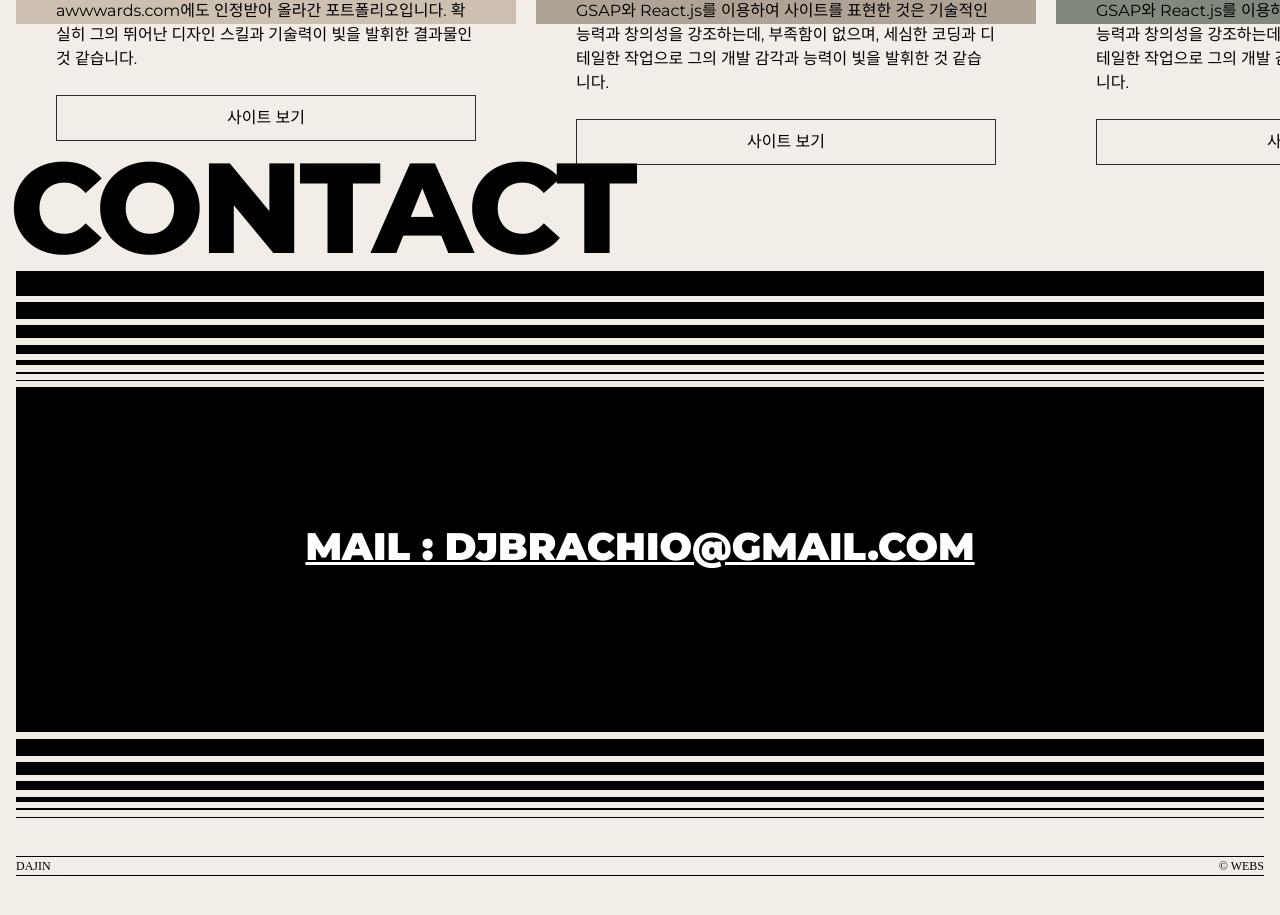
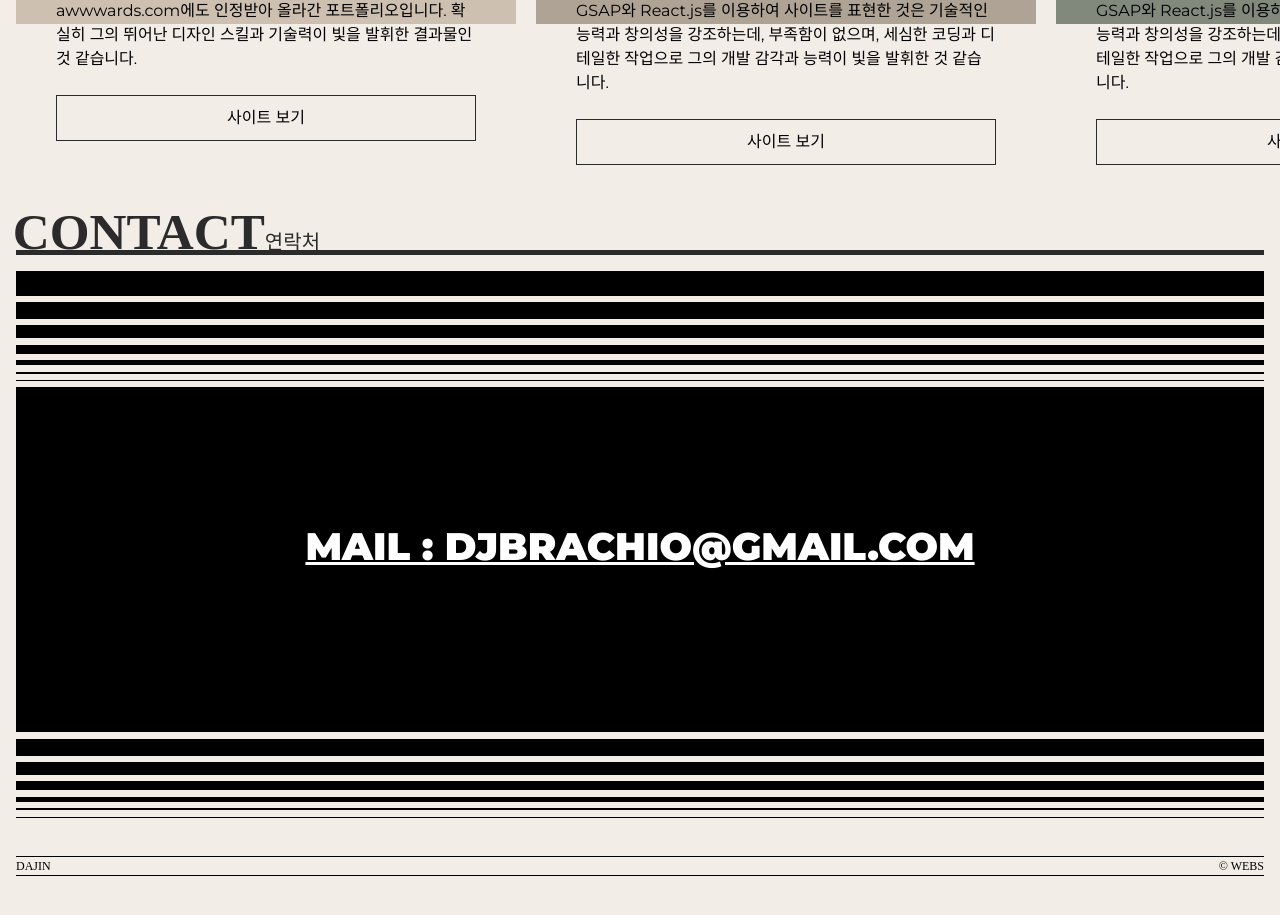
Before and after one commit to dinodajin/portfolio_react, a React (Create React App) app: page / in a window 1280 px wide. Shown: the part 3311-4226 px from the top of the page. Built offline with nearby package versions, Linux system fonts and the light colour scheme; a small style sheet from the web is missing; a web font is replaced by a local one.

Commit message:
Fix contact design

```diff
--- a/src/assets/scss/section/_contact.scss
+++ b/src/assets/scss/section/_contact.scss
@@ -16,16 +16,22 @@
     }
 
     .contact__title {
-        font-size: 10vw;
+        width: 100%;
+        height: 5vw;
+        font-size: 4vw;
+        font-weight: 900;
+        line-height: 1.6;
+        font-family: var(--mainKor-font);
         text-transform: uppercase;
-        line-height: 1;
-        font-weight: 800;
-        white-space: nowrap;
-        text-indent: -0.5vw;
-        letter-spacing: -0.3vw;
+        color: var(--black100);
+        border-bottom: 0.4vw solid var(--black100);
+        margin-bottom: 16px;
+        text-indent: -0.26vw;
 
-        @media (max-width: 800px) {
-            display: none;
+        em {
+            font-size: 1.25rem;
+            font-weight: 400;
+            line-height: 2;
         }
     }
 
--- a/src/components/Contact.jsx
+++ b/src/components/Contact.jsx
@@ -12,7 +12,7 @@ const Contact = () => {
     return (
         <section id="contact">
             <div className="contact__inner">
-                <h2 className="contact__title">Contact</h2>
+                <div className="contact__title"> contact<em>연락처</em></div>
                 <div className="contact__lines" aria-hidden="true">
                     <span className="line"></span>
                     <span className="line"></span>
```
